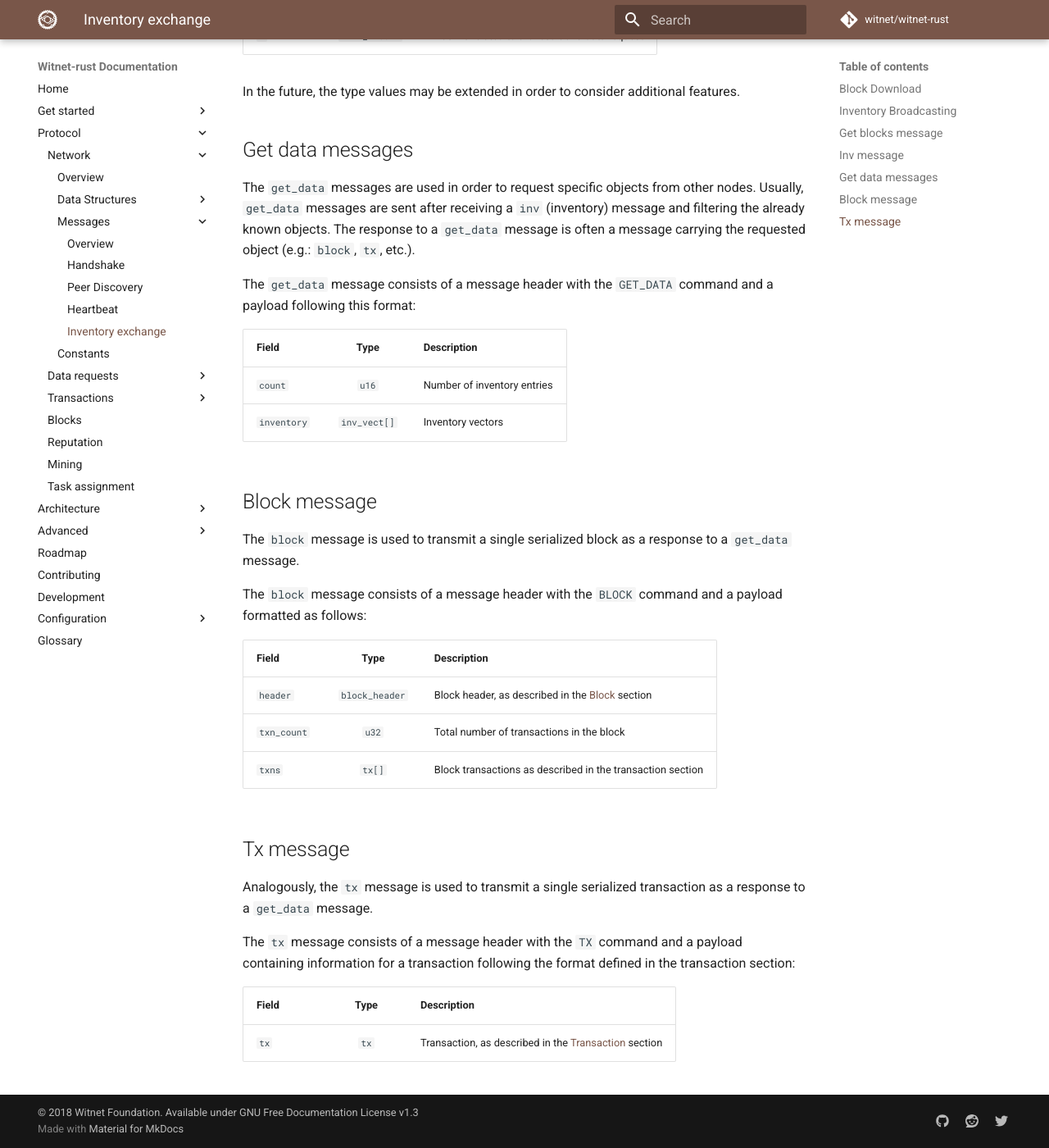
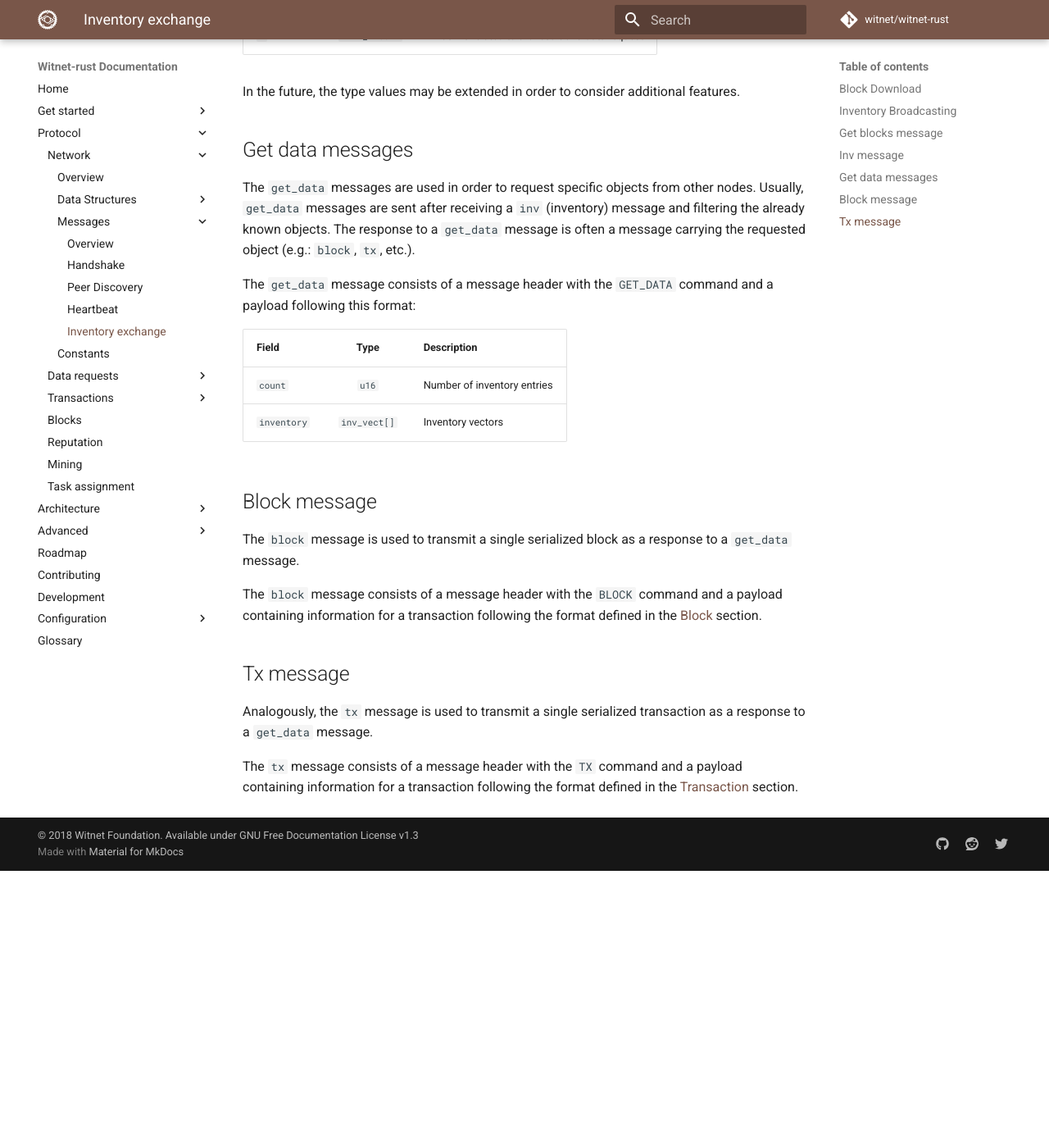
Before and after one commit to witnet/witnet-rust, an MkDocs documentation site: the page built from docs/protocol/network/messages/inventory.md, in a window 1280 px wide and 1400 px high, scrolled down 3928 px. Shown: the whole window at 82% size. Built offline with MkDocs 1.6.1 and Material for MkDocs 9.7.7, drawn with Linux system fonts in a browser that asks for light colours; comment, search, counter and statistics services are not loaded; after the commit the page ends 4990 px from its top, so only the background shows below that; some of the changed text lies outside the part shown.

Commit message:
docs(protocol): refactor hash data type

```diff
--- a/docs/protocol/network/messages/inventory.md
+++ b/docs/protocol/network/messages/inventory.md
@@ -96,7 +96,7 @@
 
 | Field        | Type       | Description                                    |
 | ------------ | :--------: | ---------------------------------------------- |
-| `last_block` | `[u32; 8]` | Hash of the last known block to the local node |
+| `last_block` | `[u8; 32]` | Hash of the last known block to the local node |
 
 ## Inv message
 
@@ -111,10 +111,10 @@
 
 The `inv_vect` (inventory vector) data structure has the following schema:
 
-| Field   | Type       | Description                                  |
-| ------- | :--------: | -------------------------------------------- |
-| `type`  | `u8`       | Type of object linked to the inventory entry |
-| `count` | `[u32; 8]` | Hash of the object                           |
+| Field  | Type       | Description                                  |
+| ------ | :--------: | -------------------------------------------- |
+| `type` | `u8`       | Type of object linked to the inventory entry |
+| `hash` | `[u8; 32]` | Hash of the object                           |
 
 The possible values for the `type` field are:
 
@@ -143,23 +143,13 @@
 
 The `block` message is used to transmit a single serialized block as a response to a `get_data` message.
 
-The `block` message consists of a message header with the `BLOCK` command and a payload formatted as follows:
-
-| Field       | Type           | Description                                                |
-| ----------- | :------------: | ---------------------------------------------------------- |
-| `header`    | `block_header` | Block header, as described in the [Block] section          |
-| `txn_count` | `u32`          | Total number of transactions in the block                  |
-| `txns`      | `tx[]`         | Block transactions as described in the transaction section |
+The `block` message consists of a message header with the `BLOCK` command and a payload containing information for a transaction following the format defined in the [Block] section.
 
 ## Tx message
 
 Analogously, the `tx` message is used to transmit a single serialized transaction as a response to a `get_data` message.
 
-The `tx` message consists of a message header with the `TX` command and a payload containing information for a transaction following the format defined in the transaction section:
-
-| Field | Type  | Description                                            |
-| ----- | :---: | ------------------------------------------------------ |
-| `tx`  | `tx`  | Transaction, as described in the [Transaction] section |
+The `tx` message consists of a message header with the `TX` command and a payload containing information for a transaction following the format defined in the [Transaction] section.
 
 [Block]: /protocol/network/data-structures/block/
 [Transaction]: /protocol/network/data-structures/transaction/
```
Also changed, not shown: docs/protocol/network/messages/handshake.md (+1 -1 lines).
